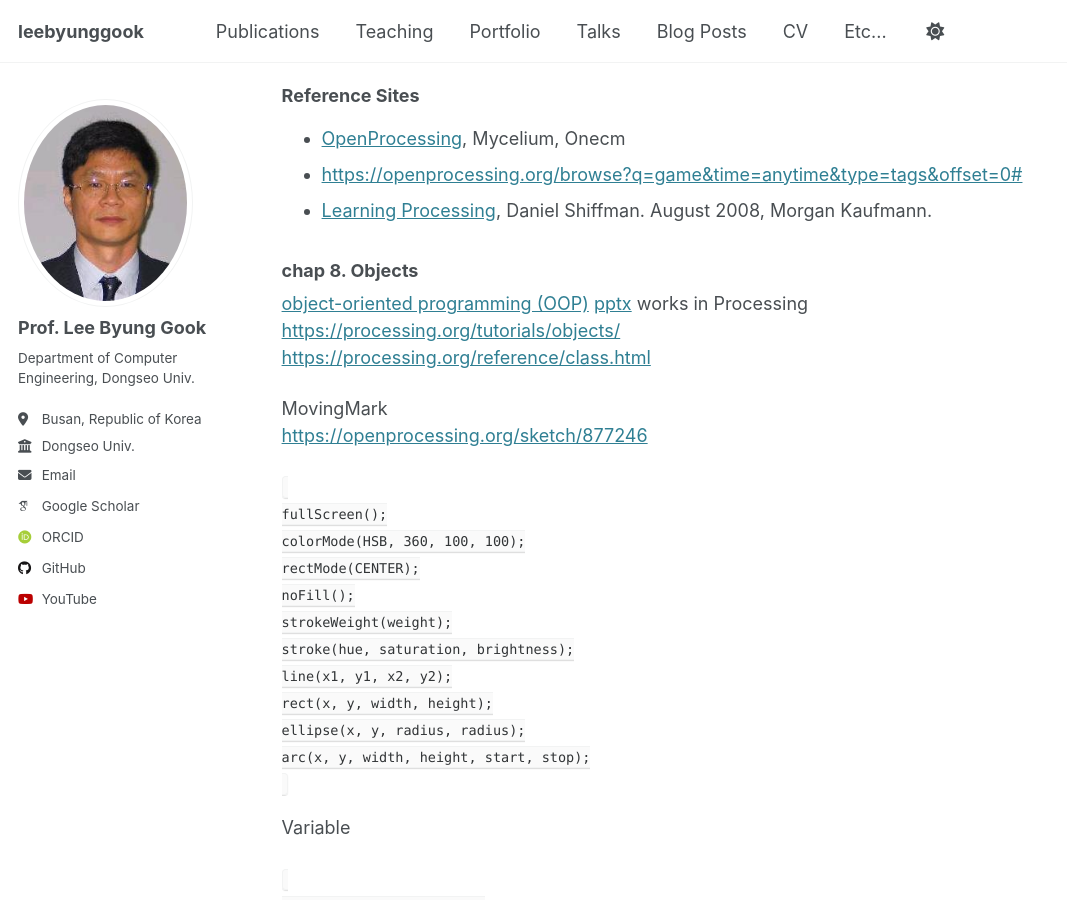
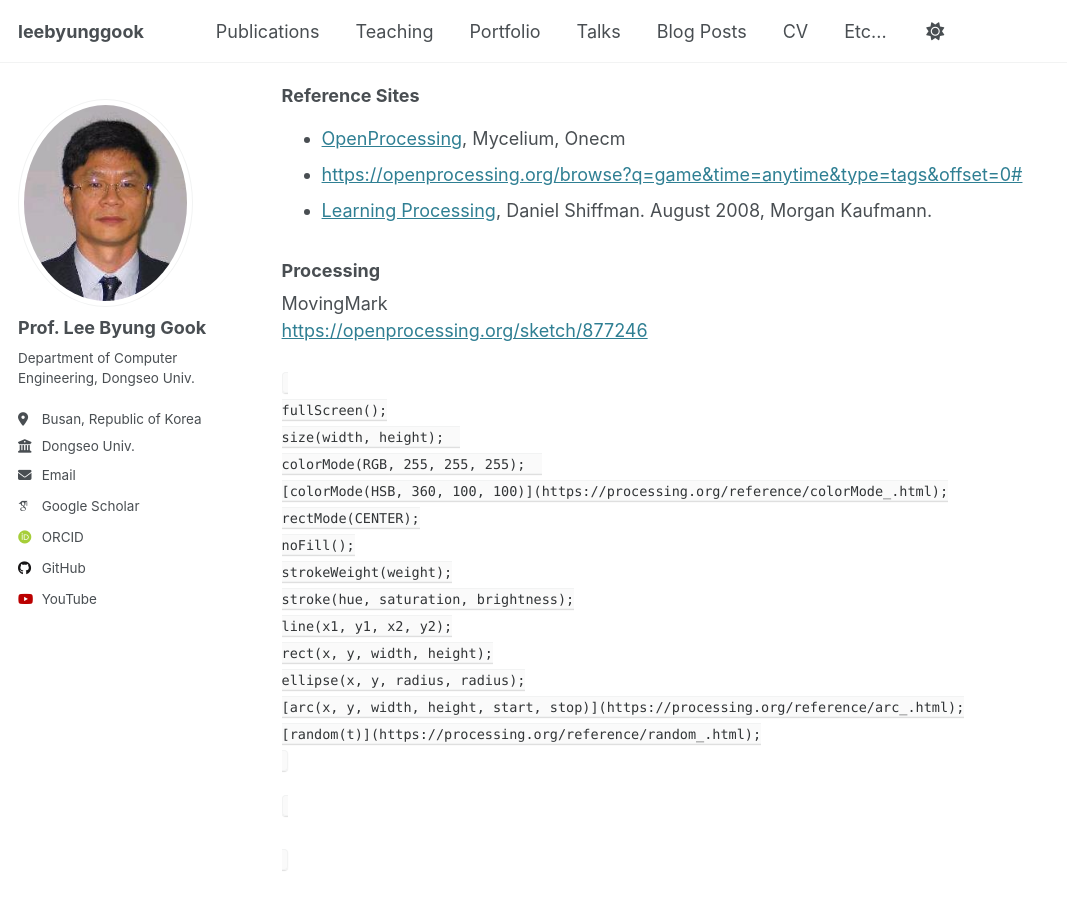
Before and after one commit to leebyunggook/leebyunggook.github.io, a Jekyll site: the page built from _pages/PhysicsProcessing.md, in a window 1280 px wide and 900 px high, scrolled down 949 px. Shown: the whole window, without its empty margins (0-1067 px from the left). Built offline with Jekyll 4.4.1, drawn with Linux system fonts in a browser that asks for light colours; some web fonts are replaced; our own code applies the rules of GitHub Pages for plain Markdown files.

Commit message:
Update PhysicsProcessing.md

```diff
--- a/_pages/PhysicsProcessing.md
+++ b/_pages/PhysicsProcessing.md
@@ -21,6 +21,32 @@
 - [https://openprocessing.org/browse?q=game&time=anytime&type=tags&offset=0#](https://openprocessing.org/browse?q=game&time=anytime&type=tags&offset=0#)
 - [Learning Processing](http://learningprocessing.com/), Daniel Shiffman. August 2008, Morgan Kaufmann.
 
+### Processing
+
+MovingMark <br>
+[https://openprocessing.org/sketch/877246](https://openprocessing.org/sketch/877246)
+
+<pre><code>
+fullScreen();
+size(width, height);
+colorMode(RGB, 255, 255, 255);
+[colorMode(HSB, 360, 100, 100)](https://processing.org/reference/colorMode_.html);
+rectMode(CENTER);
+noFill();
+strokeWeight(weight);
+stroke(hue, saturation, brightness);
+line(x1, y1, x2, y2);
+rect(x, y, width, height);
+ellipse(x, y, radius, radius);
+[arc(x, y, width, height, start, stop)](https://processing.org/reference/arc_.html);
+[random(t)](https://processing.org/reference/random_.html);
+</code></pre>
+
+<pre><code>
+
+</code></pre>
+
+
 ### chap 8. Objects
 
 [object-oriented programming (OOP)](./OOP.pdf) [pptx](./OOP.pptx) works in Processing <br>
@@ -29,18 +55,6 @@
 
 MovingMark <br>
 [https://openprocessing.org/sketch/877246](https://openprocessing.org/sketch/877246)
-<pre><code>
-fullScreen();
-colorMode(HSB, 360, 100, 100);
-rectMode(CENTER);
-noFill();
-strokeWeight(weight);
-stroke(hue, saturation, brightness);
-line(x1, y1, x2, y2);
-rect(x, y, width, height);
-ellipse(x, y, radius, radius);
-arc(x, y, width, height, start, stop);
-</code></pre>
 
 Variable
 <pre><code>
```
